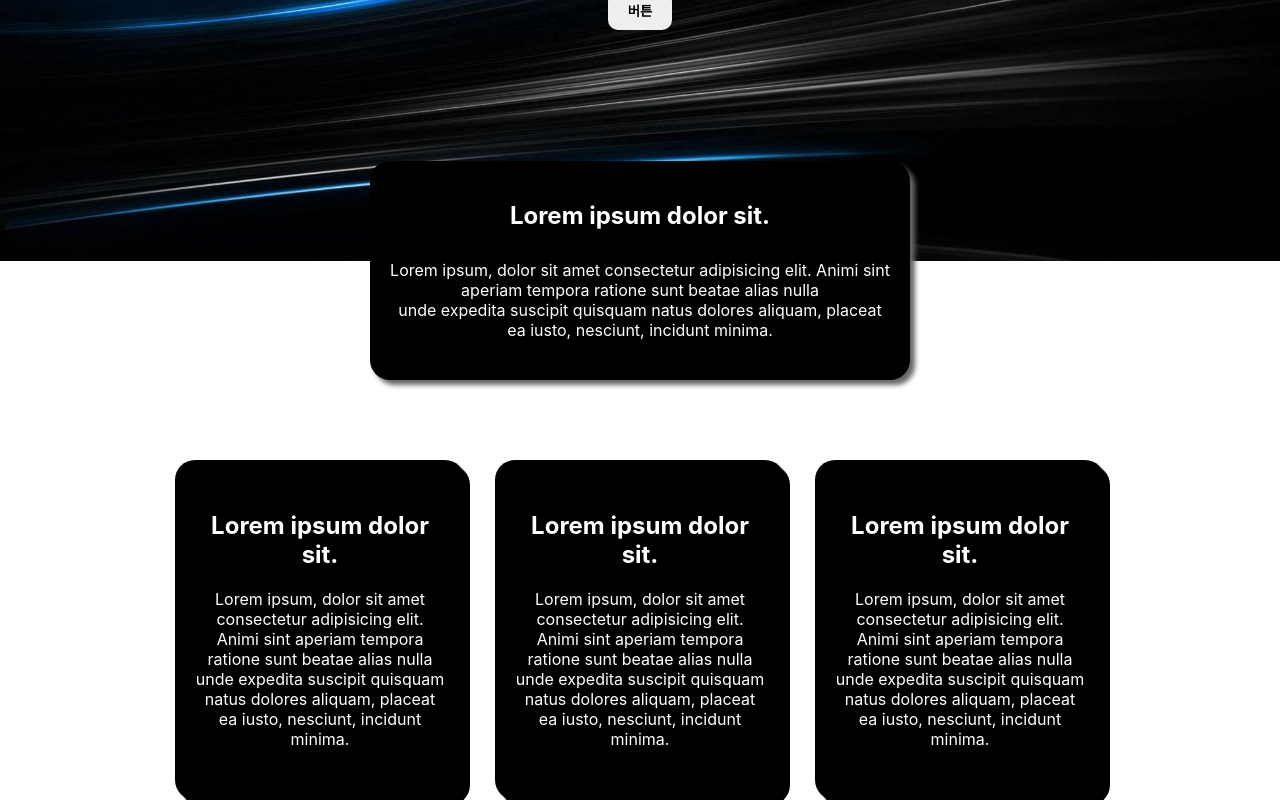
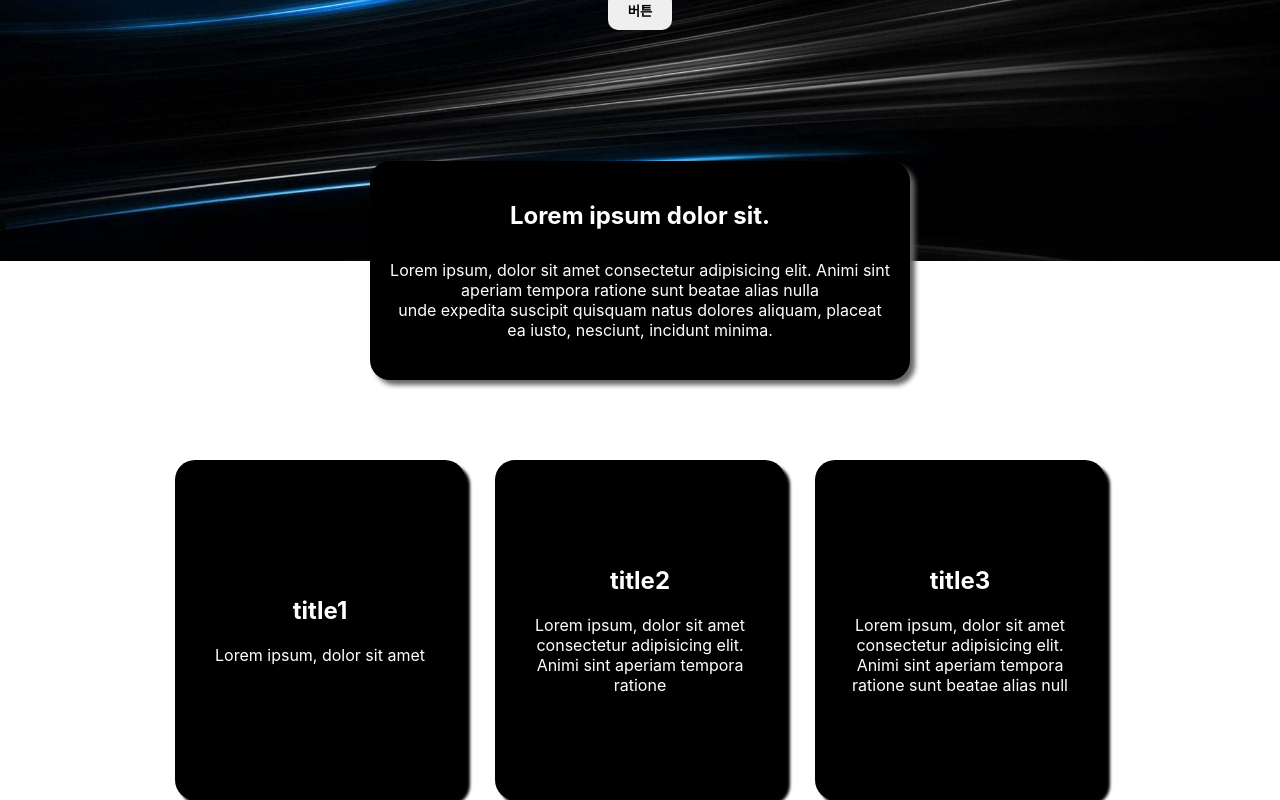
Before and after one commit to JiinArcade/React-Basic2, a React (Create React App) app in the folder reactbasic/: page / in a window 1280 px wide. Shown: the part 414-1214 px from the top of the page. Built offline with nearby package versions, Linux system fonts and the light colour scheme.

Commit message:
✅ update

```diff
--- a/reactbasic/src/component/Main/Cards.css
+++ b/reactbasic/src/component/Main/Cards.css
@@ -13,7 +13,7 @@
   height: 300px;
   color: #fff;
   background-color: #000;
-  box-shadow: 5px 5px #000;
+  box-shadow: 5px 5px 3px #000;
   border-radius: 20px;
   padding: 20px;
   margin-right: 30px;
--- a/reactbasic/src/component/Main/Cards.jsx
+++ b/reactbasic/src/component/Main/Cards.jsx
@@ -1,23 +1,41 @@
-import React from 'react'
+import React, { useState } from 'react'
 import './Cards.css'
 
 const Cards = () => {
+
+  const comments = [
+    {
+      name: 'title1',
+      comment: 'Lorem ipsum, dolor sit amet',
+    },
+    {
+      name: 'title2',
+      comment: 'Lorem ipsum, dolor sit amet consectetur adipisicing elit. Animi sint aperiam tempora ratione',
+    },
+    {
+      name: 'title3',
+      comment: 'Lorem ipsum, dolor sit amet consectetur adipisicing elit. Animi sint aperiam tempora ratione sunt beatae alias null'
+    }
+  ];
+
+  const [copy] = useState(comments)
+
   return (
-    <section class="post-box">
-      <Card></Card>
-      <Card></Card>
-      <Card></Card>
+    <section className="post-box">
+      {copy.map((item) => {
+        return <Card name={item.name} comment={item.comment} />;
+      })}
     </section>
   )
 }
 
-function Card() {
+function Card(props) {
+
   return (
     <div className="post-card">
-      <h2>Lorem ipsum dolor sit.</h2>
+      <h2>{props.name}</h2>
       <p className="post-card-txt">
-        Lorem ipsum, dolor sit amet consectetur adipisicing elit. Animi sint aperiam tempora ratione sunt beatae alias nulla<br />
-        unde expedita suscipit quisquam natus dolores aliquam, placeat ea iusto, nesciunt, incidunt minima.
+        {props.comment}
       </p>
     </div>
   )
```
